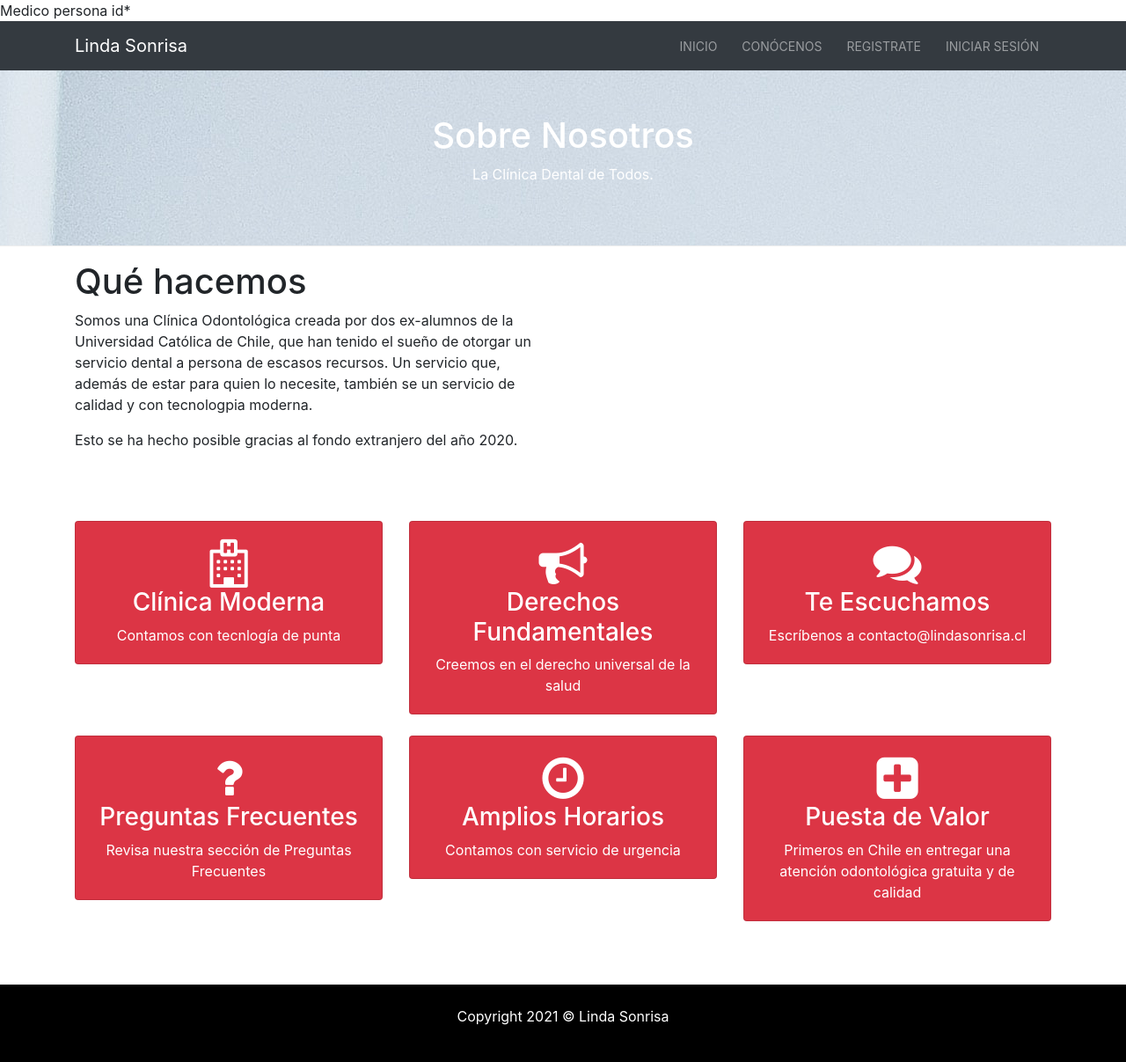
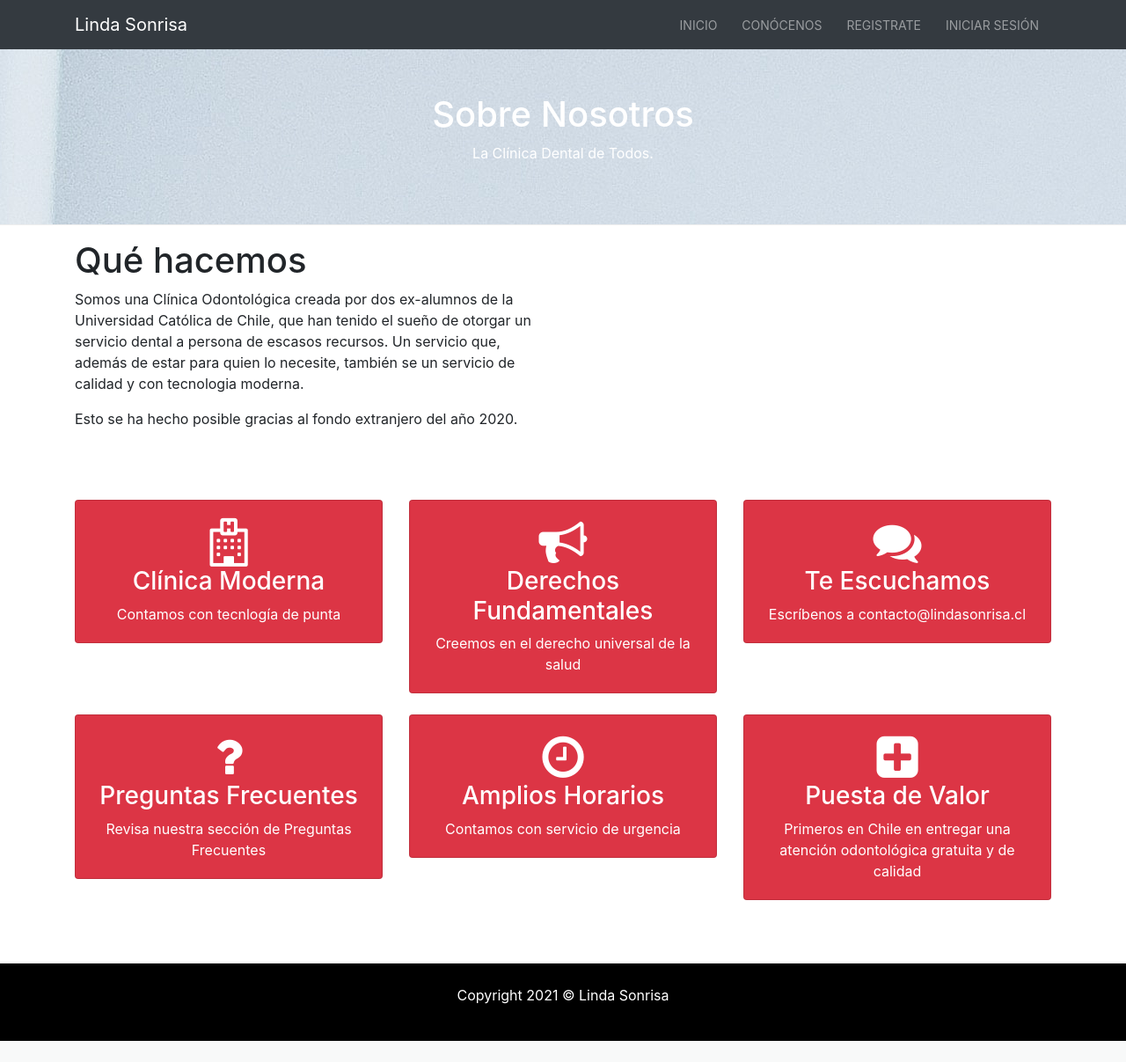
Before and after one commit to rivera-bl/sonrisasql, a Django app: page /about/ in a window 1280 px wide. Shown: the whole page at 88% size. After the commit the page ends 1183 px from the top, so only its background shows below. Run offline with Django 3.2, Linux system fonts and the light colour scheme; some libraries are stand-ins or nearby versions.

Commit message:
Fix lorem ipsum

```diff
--- a/core/templates/core/about.html
+++ b/core/templates/core/about.html
@@ -1,4 +1,4 @@
-Medico persona id*{% extends 'core/base.html' %}
+{% extends 'core/base.html' %}
 
 {% load static %}
 
@@ -21,7 +21,7 @@ Medico persona id*{% extends 'core/base.html' %}
       <div class="row">
         <div class="col-md-6">
           <h1>Qué hacemos</h1>
-          <p>Somos una Clínica Odontológica creada por dos ex-alumnos de la Universidad Católica de Chile, que han tenido el sueño de otorgar un servicio dental a persona de escasos recursos. Un servicio que, además de estar para quien lo necesite, también se un servicio de calidad y con tecnologpia moderna.</p>
+          <p>Somos una Clínica Odontológica creada por dos ex-alumnos de la Universidad Católica de Chile, que han tenido el sueño de otorgar un servicio dental a persona de escasos recursos. Un servicio que, además de estar para quien lo necesite, también se un servicio de calidad y con tecnologia moderna.</p>
           <p>Esto se ha hecho posible gracias al fondo extranjero del año 2020.</p>
         </div>
       </div>
```
Also changed, not shown: 1 other file.
